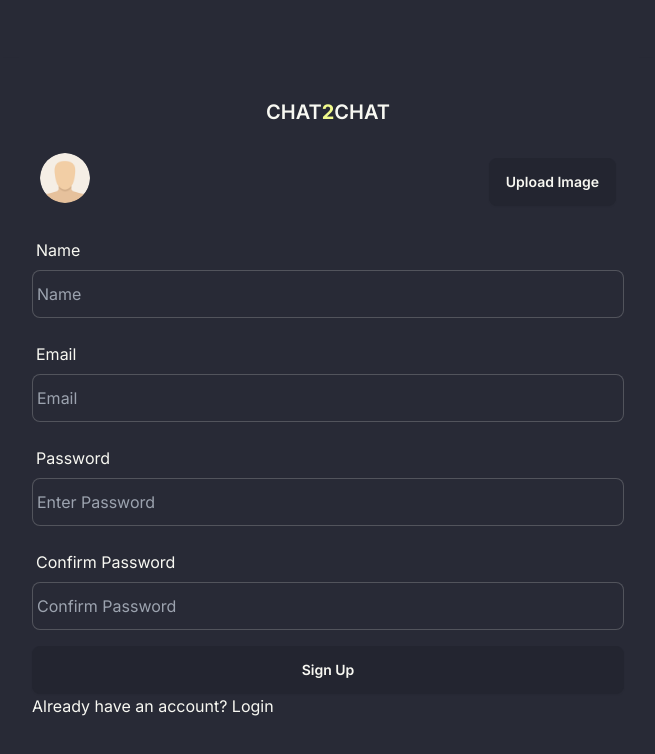
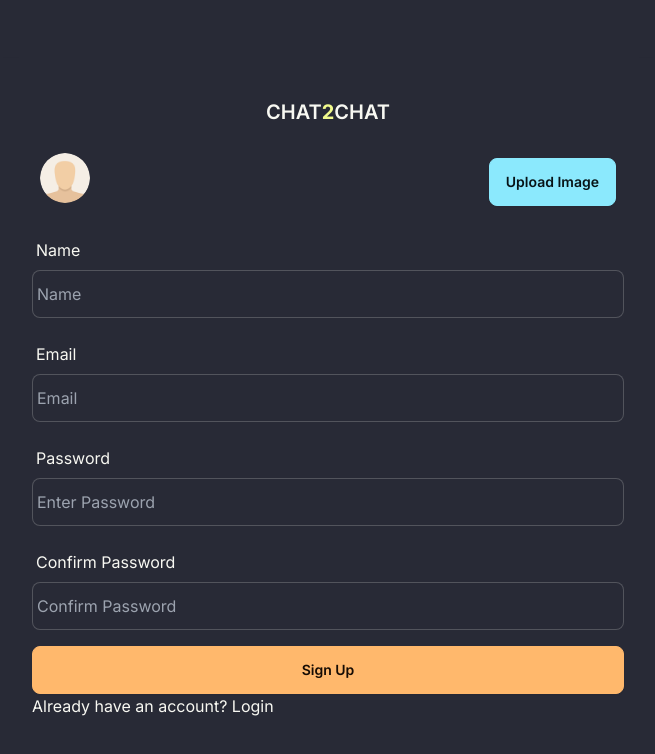
Before and after one commit to stephenlai2021/firebase-chat-app, a Next.js app: page /register in a window 1280 px wide. Shown: the top 754 px of the page, without its empty margins (312-967 px from the left). Built offline with nearby package versions, Linux system fonts and the light colour scheme.

Commit message:
tweak login && register page ui

```diff
--- a/app/(auth)/login/page.jsx
+++ b/app/(auth)/login/page.jsx
@@ -96,7 +96,7 @@ function page() {
   };
 
   return (
-    <div className="flex flex-col justify-center items-center h-screen font-primary p-10 m-2">
+    <div className="flex flex-col justify-center items-center h-screen font-primary px-8 pt-6 m-2">
       <form
         onSubmit={handleSubmit}
         // className="space-y-4 w-full max-w-[600px] shadow-l pt-10 pl-10 pr-10 border-2 border-green-300"
@@ -134,7 +134,7 @@ function page() {
           )}
         </div>
         <div>
-          <button type="submit" className="btn btn-block btn-[#0b3a65ff]">
+          <button type="submit" className="btn btn-block btn-accent">
             {loading ? (
               <span className="loading loading-spinner loading-sm text-base-content"></span>
             ) : (
--- a/app/(auth)/register/page.jsx
+++ b/app/(auth)/register/page.jsx
@@ -150,7 +150,7 @@ function page() {
     setLoading(false);
   };
   return (
-    <div className="flex justify-center items-center h-screen font-primary p-10 m-2">
+    <div className="flex justify-center items-center h-screen font-primary p-8 m-2">
       {/*form*/}
       <form
         onSubmit={handleSubmit}
@@ -169,7 +169,7 @@ function page() {
           />
           <button
             type="button"
-            className="btn btn-outlin btn-[#0b3a65ff] btn-md"
+            className="btn btn-outlin btn-info btn-md"
             onClick={() => document.getElementById("dashboard").showModal()}
           >
             Upload Image
@@ -237,7 +237,7 @@ function page() {
         </div>
 
         <div>
-          <button type="submit" className="btn btn-block btn-[#0b3a65ff]">
+          <button type="submit" className="btn btn-block btn-accent">
             {loading ? (
               <span className="loading loading-spinner loading-sm text-base-content"></span>
             ) : (
```
